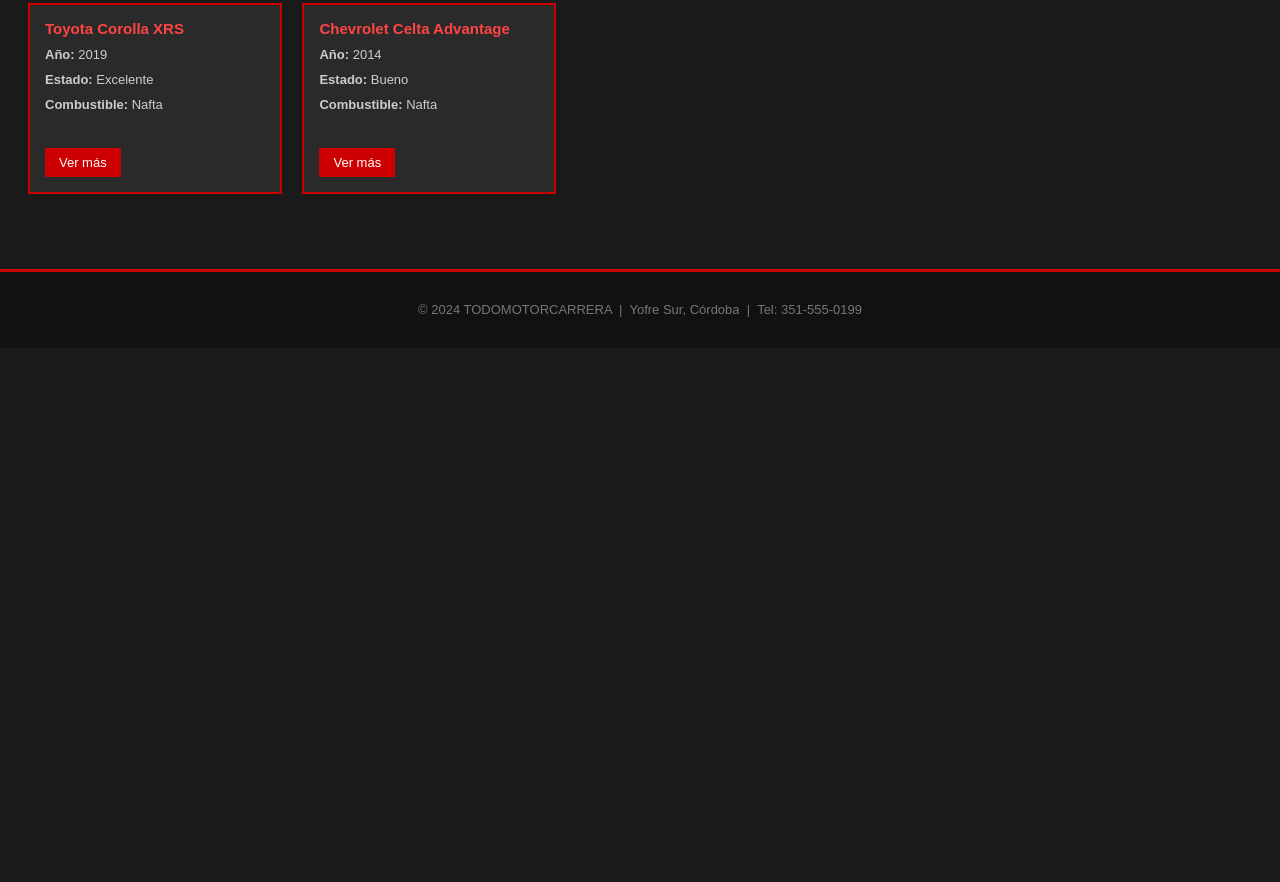
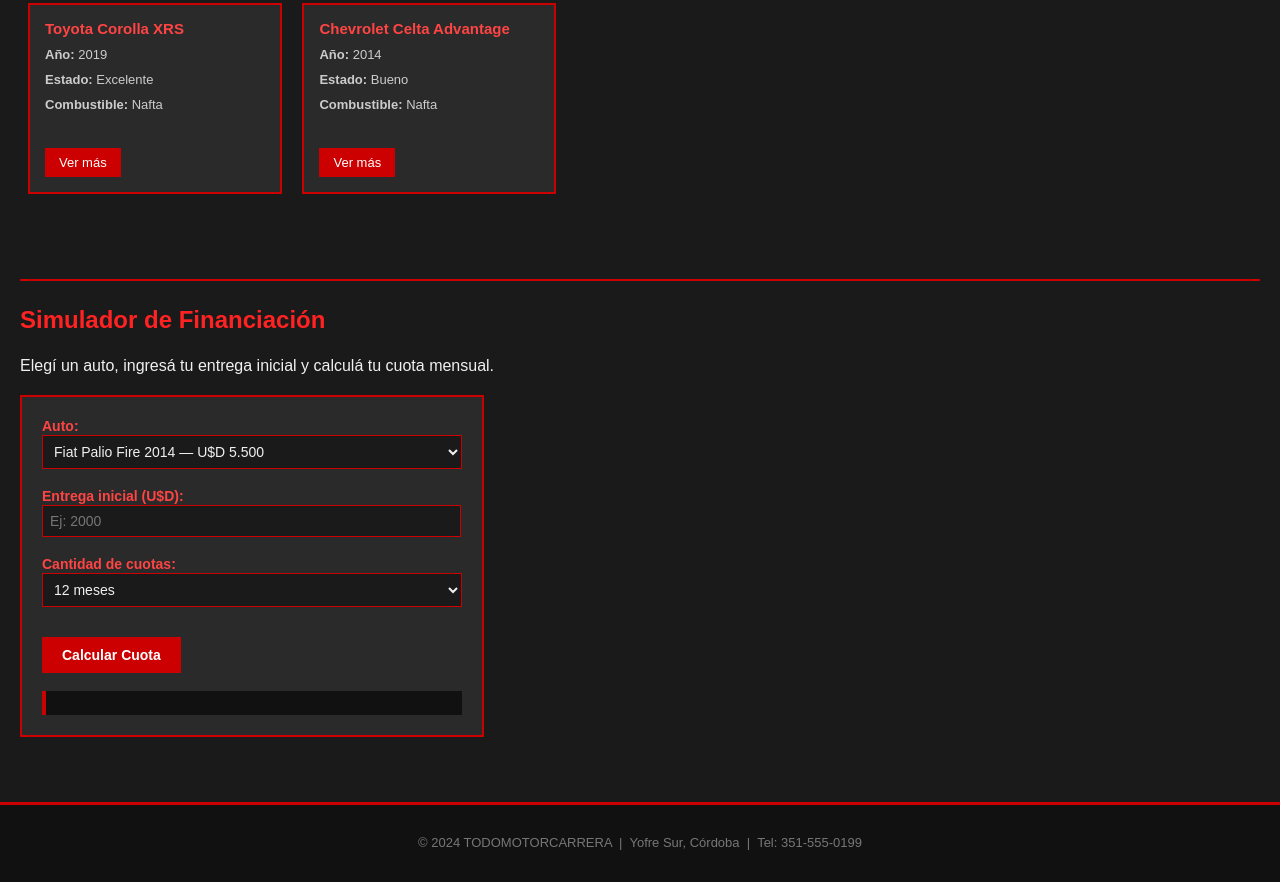
Before and after one commit to jerecarrera/carreratodomotor, a plain HTML site: page index.html in a window 1280 px wide. Shown: the part 478-1360 px from the top of the page. Before the commit the page ends 826 px from the top, so only its background shows below. Drawn offline with Linux system fonts and the light colour scheme.

Commit message:
added new car pages and updated styles

```diff
--- a/index.html
+++ b/index.html
@@ -84,9 +84,54 @@
         </div>
 
     </div>
-    <!-- FIN CONTENIDO -->
+    <div class="contenido">
 
-    <!-- PIE DE PÁGINA -->
+    <hr>
+    <h2>Simulador de Financiación</h2>
+    <p>Elegí un auto, ingresá tu entrega inicial y calculá tu cuota mensual.</p>
+
+    <div class="simulador">
+
+        <!-- SELECTOR DE AUTO -->
+        <label for="autoElegido">Auto:</label><br>
+        <select id="autoElegido">
+            <option value="5500">Fiat Palio Fire 2014 — U$D 5.500</option>
+            <option value="18000">Peugeot Partner 2023 — U$D 18.000</option>
+            <option value="6500">Chevrolet Meriva 2011 — U$D 6.500</option>
+            <option value="9500">Renault Fluence GT 2013 — U$D 9.500</option>
+            <option value="22000">Toyota Corolla XRS 2019 — U$D 22.000</option>
+            <option value="5000">Chevrolet Celta Advantage 2014 — U$D 5.000</option>
+        </select>
+
+        <br><br>
+
+        <!-- ENTREGA INICIAL -->
+        <label for="entrega">Entrega inicial (U$D):</label><br>
+        <input type="number" id="entrega" placeholder="Ej: 2000" min="0">
+
+        <br><br>
+
+        <!-- CANTIDAD DE CUOTAS -->
+        <label for="cuotas">Cantidad de cuotas:</label><br>
+        <select id="cuotas">
+            <option value="12">12 meses</option>
+            <option value="24">24 meses</option>
+            <option value="36">36 meses</option>
+        </select>
+
+        <br><br>
+
+        <!-- BOTON CALCULAR -->
+        <button class="boton" onclick="calcularCuota()">Calcular Cuota</button>
+
+        <br><br>
+
+        <!-- ACA APARECE EL RESULTADO -->
+        <div id="resultadoSimulador"></div>
+
+    </div>
+
+</div>
     <div class="footer">
         <p>© 2024 TODOMOTORCARRERA &nbsp;|&nbsp; Yofre Sur, Córdoba &nbsp;|&nbsp; Tel: 351-555-0199</p>
     </div>
--- a/script.js
+++ b/script.js
@@ -21,3 +21,42 @@ function validarFormulario() {
     }
 
 }
+// Funcion 3: Simulador de Financiacion
+// Se activa cuando el usuario hace clic en "Calcular Cuota"
+function calcularCuota() {
+
+    // PASO 1: Capturamos los datos que eligio el usuario
+    var precio  = parseFloat(document.getElementById("autoElegido").value);
+    var entrega = parseFloat(document.getElementById("entrega").value);
+    var cuotas  = parseInt(document.getElementById("cuotas").value);
+
+    // PASO 2: Validamos que la entrega no este vacia ni sea negativa
+    if (isNaN(entrega) || entrega < 0) {
+        alert("Por favor ingresá un monto de entrega válido.");
+        return;
+    }
+
+    // PASO 3: Validamos que la entrega no sea mayor o igual al precio del auto
+    if (entrega >= precio) {
+        alert("La entrega no puede ser mayor o igual al precio del auto.");
+        return;
+    }
+
+    // PASO 4: Hacemos los calculos
+    var saldo         = precio - entrega;                  // Lo que queda por financiar
+    var interes       = saldo * 0.03 * cuotas;             // Interes total (3% por mes)
+    var totalAPagar   = saldo + interes;                   // Saldo mas el interes
+    var cuotaMensual  = totalAPagar / cuotas;              // Dividimos en cuotas iguales
+
+    // PASO 5: Mostramos el resultado en el HTML
+    var resultado = document.getElementById("resultadoSimulador");
+
+    resultado.innerHTML =
+        "<strong>Resultado del Simulador:</strong><br>" +
+        "Precio del auto: U$D " + precio.toFixed(2) + "<br>" +
+        "Entrega inicial: U$D " + entrega.toFixed(2) + "<br>" +
+        "Saldo a financiar: U$D " + saldo.toFixed(2) + "<br>" +
+        "Interés total (3% x mes): U$D " + interes.toFixed(2) + "<br>" +
+        "Total a pagar en cuotas: U$D " + totalAPagar.toFixed(2) + "<br>" +
+        "<strong style='color:#ff4444; font-size:17px;'>&#10132; Cuota mensual: U$D " + cuotaMensual.toFixed(2) + "</strong>";
+}
--- a/style.css
+++ b/style.css
@@ -232,3 +232,43 @@ img {
     height: auto;    /* Mantiene la proporción original */
     display: block;  /* Elimina espacios en blanco no deseados debajo */
 }
+.simulador {
+    background-color: #2a2a2a;
+    border: 2px solid #cc0000;
+    padding: 20px;
+    margin-top: 10px;
+    max-width: 420px;
+}
+
+.simulador label {
+    color: #ff4444;
+    font-weight: bold;
+    font-size: 14px;
+}
+
+.simulador select {
+    background-color: #1a1a1a;
+    color: #f0f0f0;
+    border: 1px solid #cc0000;
+    padding: 7px;
+    font-size: 14px;
+    width: 100%;
+}
+
+.simulador input {
+    background-color: #1a1a1a;
+    color: #f0f0f0;
+    border: 1px solid #cc0000;
+    padding: 7px;
+    font-size: 14px;
+    width: 96%;
+}
+
+#resultadoSimulador {
+    background-color: #111111;
+    border-left: 4px solid #cc0000;
+    padding: 12px;
+    font-size: 15px;
+    color: #f0f0f0;
+    line-height: 1.8;
+}
```
